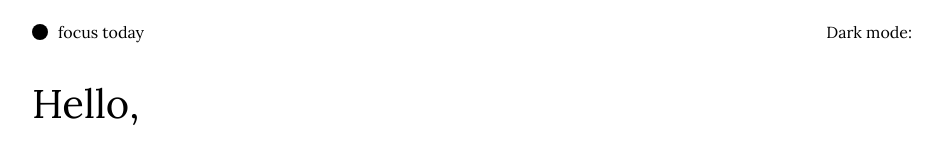
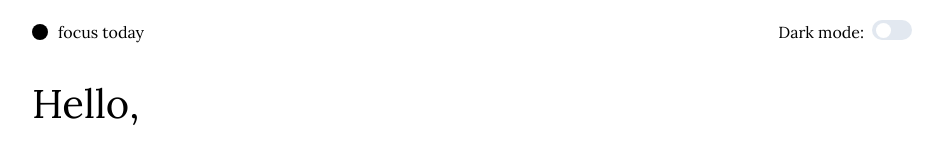
Before and after one commit to yihyun-kim1/Focus-Today, a Next.js app: page / in a window 1280 px wide. Shown: the top 145 px of the page, without its empty margins (168-1111 px from the left). Built offline with nearby package versions, Linux system fonts and the light colour scheme.

Commit message:
다크 모드 토글 스위치 추가

```diff
--- a/src/app/page.tsx
+++ b/src/app/page.tsx
@@ -121,7 +121,15 @@ const handleStartButtonClick = () => {
             <div style={{backgroundColor: 'black'}} className='mr-[10px] w-[16px] h-[16px] rounded-xl'/>
             <div>focus today</div>
           </div>
-          <div>Dark mode:</div>
+          <div className='flex flex-row'>Dark mode:
+          <button
+            className={`ml-2 w-[40px] h-[20px] rounded-full bg-gray-300 relative focus:outline-none overflow-hidden transition-all duration-300 ${isDarkMode ? 'bg-white' : 'bg-gray-300'}`}
+            onClick={toggleDarkMode}
+          >
+            <div className={`left-1 w-[15px] h-[15px] items-center rounded-full transition-transform duration-300 transform ${isDarkMode ? 'translate-x-[20px] bg-black' : 'translate-x-1  bg-white'}`}></div>
+          </button>
+
+          </div>
         </div>
       <div className="">
         <h1 className='text-[40px] mt-[30px]'>
```
